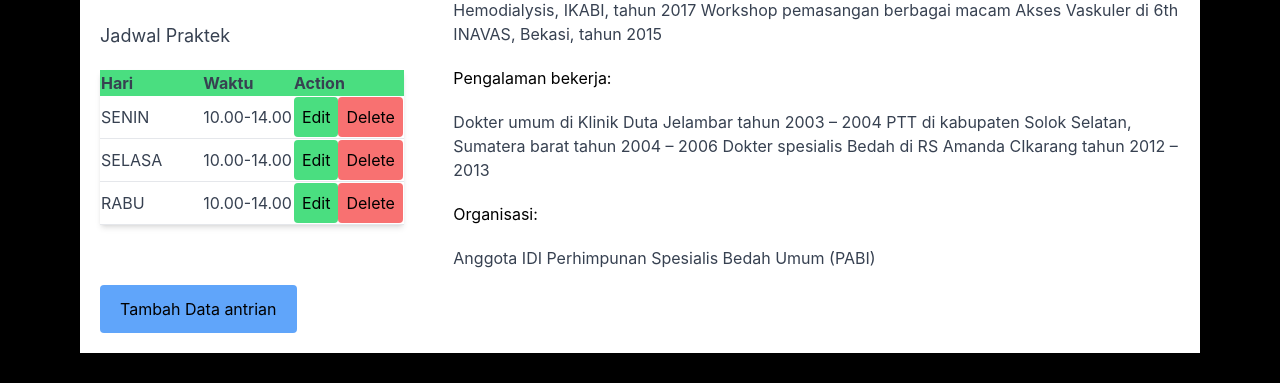
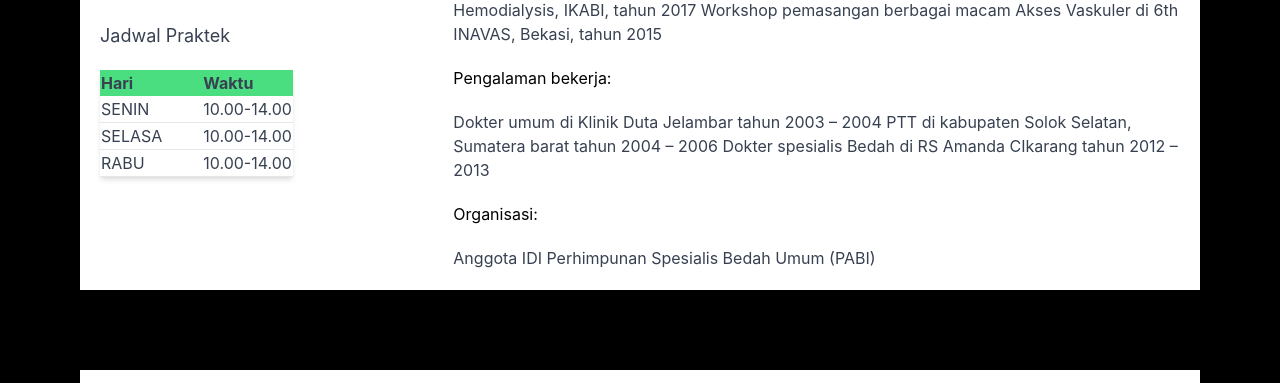
Before and after one commit to zxvckll/Projek_Akhir, a Vue app: page /JadwalPraktek in a window 1280 px wide. Shown: the part 400-783 px from the top of the page. Built offline with nearby package versions, Linux system fonts and the light colour scheme; grey boxes are pictures that could not be loaded.

Commit message:
fix auth jadwal praktek page

```diff
--- a/src/components/CardProfileDokter.vue
+++ b/src/components/CardProfileDokter.vue
@@ -9,8 +9,10 @@ export default {
   },
   data() {
     return {
-      selectedData: {},
+      selectedJamPraktek: {},
       isUser : 'Dokter',
+      isAdmin : false,
+      DokterID : 124,
       showModal: false,
       showDeleteModal: false,
     };
@@ -24,17 +26,17 @@ export default {
       let id = event.srcElement.id;
       console.log(id);
       if (id == 0) {
-        this.selectedData = {};
+        this.selectedJamPraktek = {};
         this.showModal = true;
       } else {
-        this.selectedData = this.data.Waktu.filter((d) => d.id == id);
+        this.selectedJamPraktek = this.data.Waktu.filter((d) => d.id == id);
         this.showModal = true;
       }
     },
     openDeleteModal() {
       let id = event.srcElement.id;
       console.log(id);
-      this.selectedData = this.data.Waktu.filter((d) => d.id == id);
+      this.selectedJamPraktek = this.data.Waktu.filter((d) => d.id == id);
       this.showDeleteModal = true;
     },
     deleteData() {
@@ -68,7 +70,7 @@ export default {
               <tr>
                 <th>Hari</th>
                 <th>Waktu</th>
-                <th v-if="isUser != 'Pasien'">Action</th>
+                <th v-if="(isUser != 'Pasien')&&(DokterID == data.id)||(isAdmin)">Action</th>
               </tr>
             </thead>
             <tbody>
@@ -79,7 +81,7 @@ export default {
               >
                 <td class="pr-10">{{ jadwalPraktek.hari }}</td>
                 <td>{{ jadwalPraktek.jam }}</td>
-                <td class="flex items-center justify-center" v-if="isUser !='Pasien'">
+                <td class="flex items-center justify-center" v-if="(isUser != 'Pasien')&&(DokterID == data.id)||(isAdmin)">
                   <button
                     class="bg-green-400 text-black rounded py-2 px-2 hover:bg-green-600"
                     :id="jadwalPraktek.id"
@@ -91,7 +93,7 @@ export default {
                   <Teleport to="body">
                     <!-- use the modal component, pass in the prop -->
                     <ModalJadwalPraktek
-                      :data="selectedData"
+                      :data="selectedJamPraktek"
                       :show="showModal"
                       @close="showModal = false"
                     >
@@ -108,7 +110,7 @@ export default {
                   <Teleport to="body">
                     <!-- use the modal component, pass in the prop -->
                     <DeleteModal
-                      :data="selectedData"
+                      :data="selectedJamPraktek"
                       :show="showDeleteModal"
                       @close="showDeleteModal = false"
                       @delete="deleteData()"
@@ -119,7 +121,7 @@ export default {
               </tr>
             </tbody>
           </table>
-          <div class=" mx-5 my-5" v-if="isUser != 'Pasien' ">
+          <div class=" mx-5 my-5" v-if="(isUser != 'Pasien')&&(DokterID == data.id)||(isAdmin) ">
             <button
               :id="0"
               class="mt-10 py-3 px-5 bg-blue-400 text-black rounded hover:bg-blue-600"
--- a/src/page/JadwalPraktek.vue
+++ b/src/page/JadwalPraktek.vue
@@ -11,6 +11,7 @@ export default {
     return {
       DataDokter: [
         {
+          id:123,
           Nama: "dr. Triana Darmayanti Akbar, SpA",
           ImageUrl:
             "http://rsjakarta.co.id/wp-content/uploads/2020/09/triana.jpg",
@@ -32,6 +33,7 @@ export default {
           ],
         },
         {
+          id:124,
           Nama: "dr. Triana Darmayanti Akbar, SpA",
           ImageUrl:
             "http://rsjakarta.co.id/wp-content/uploads/2020/09/triana.jpg",
@@ -49,6 +51,7 @@ export default {
           ],
         },
         {
+          id:125,
           Nama: "dr. Triana Darmayanti Akbar, SpA",
           ImageUrl:
             "http://rsjakarta.co.id/wp-content/uploads/2020/09/triana.jpg",
```
